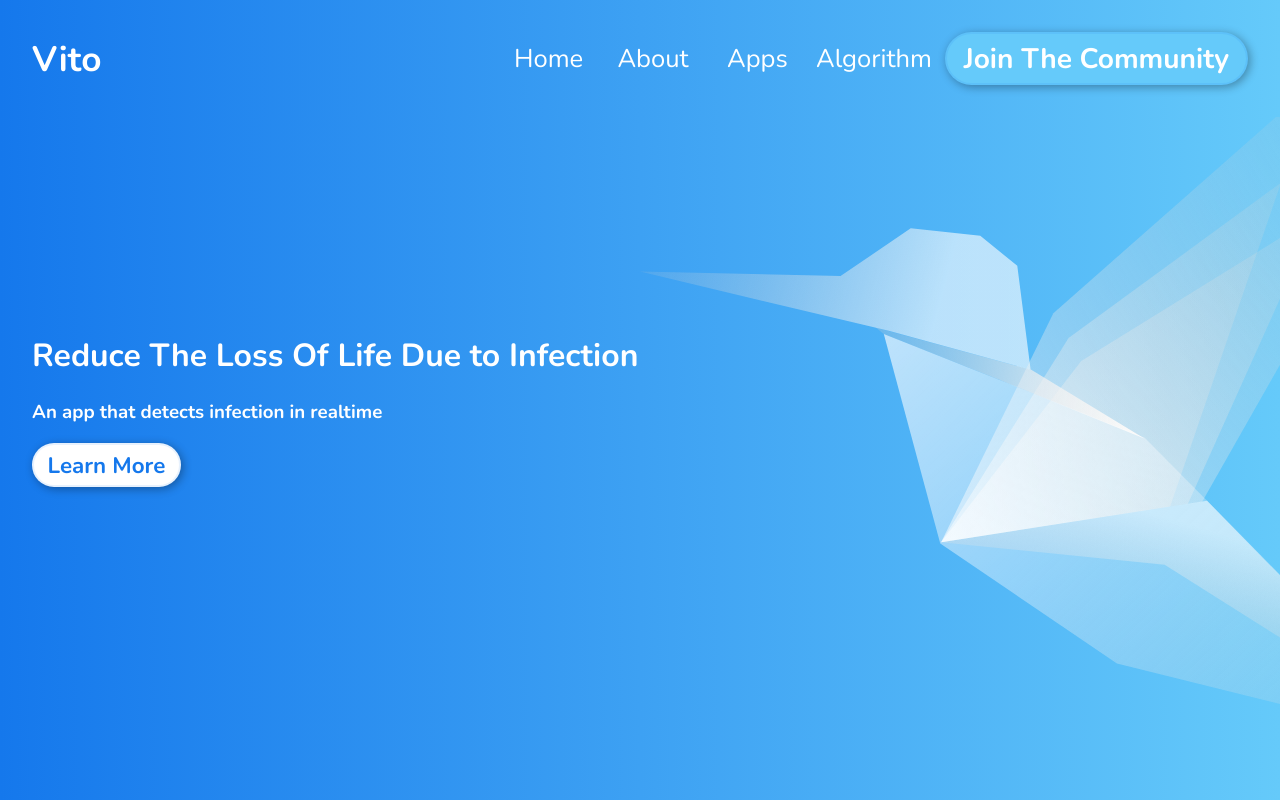
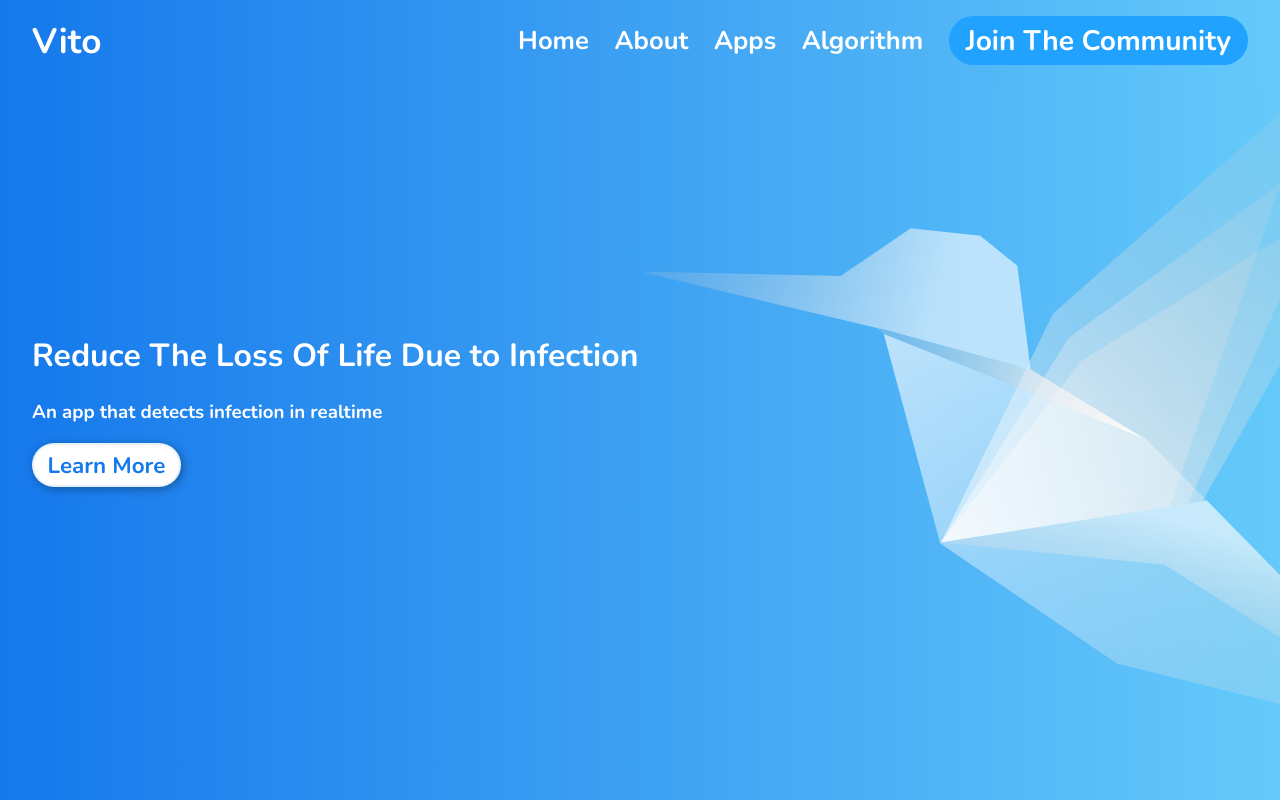
Before and after one commit to Vito-Research/Vito-Website, a React (Vite) app: page / in a window 1280 px wide. Shown: the top 800 px of the page. Built offline with nearby package versions, Linux system fonts and the light colour scheme.

Commit message:
Made text look better on navbar

```diff
--- a/src/_colors.scss
+++ b/src/_colors.scss
@@ -21,7 +21,7 @@ $text-dark-muted: #3338;
 
 //Buttons
 $btn-primary: $primary;
-$btn-secondary: $secondary;
+$btn-secondary: #22a2ff;
 $btn-cta: #fff;
 $btn-cta-text: $primary;
 $btn-text: $text-primary;
--- a/src/components/navbar.scss
+++ b/src/components/navbar.scss
@@ -13,9 +13,9 @@
   top: 0;
   left: 0;
   flex-direction: row;
-
+  font-weight: 600;
   color: $nav-primary;
-  padding: 2em;
+  padding: 1em 2em 1em 2em;
 
   a {
     color: inherit;
@@ -35,14 +35,17 @@
 .nav-item {
   text-align: center;
   display: block;
-  flex: 0.2 1 0;
+  flex: 0 1 0;
   font-size: 1.6em;
   min-width: max-content;
-  padding-left: 0.5em;
+  margin-left: 1em;
 }
 
 .nav-btn {
   font-size: 1.1em !important;
+  font-weight: 600 !important;
+  box-shadow: none !important;
+  border: none !important;
 }
 
 .nav-item.active,
@@ -51,7 +54,7 @@
 }
 
 .navbar::before {
-  position: relative;
+  position: absolute;
   top: 100%;
   left: 0;
   width: 100%;
```
